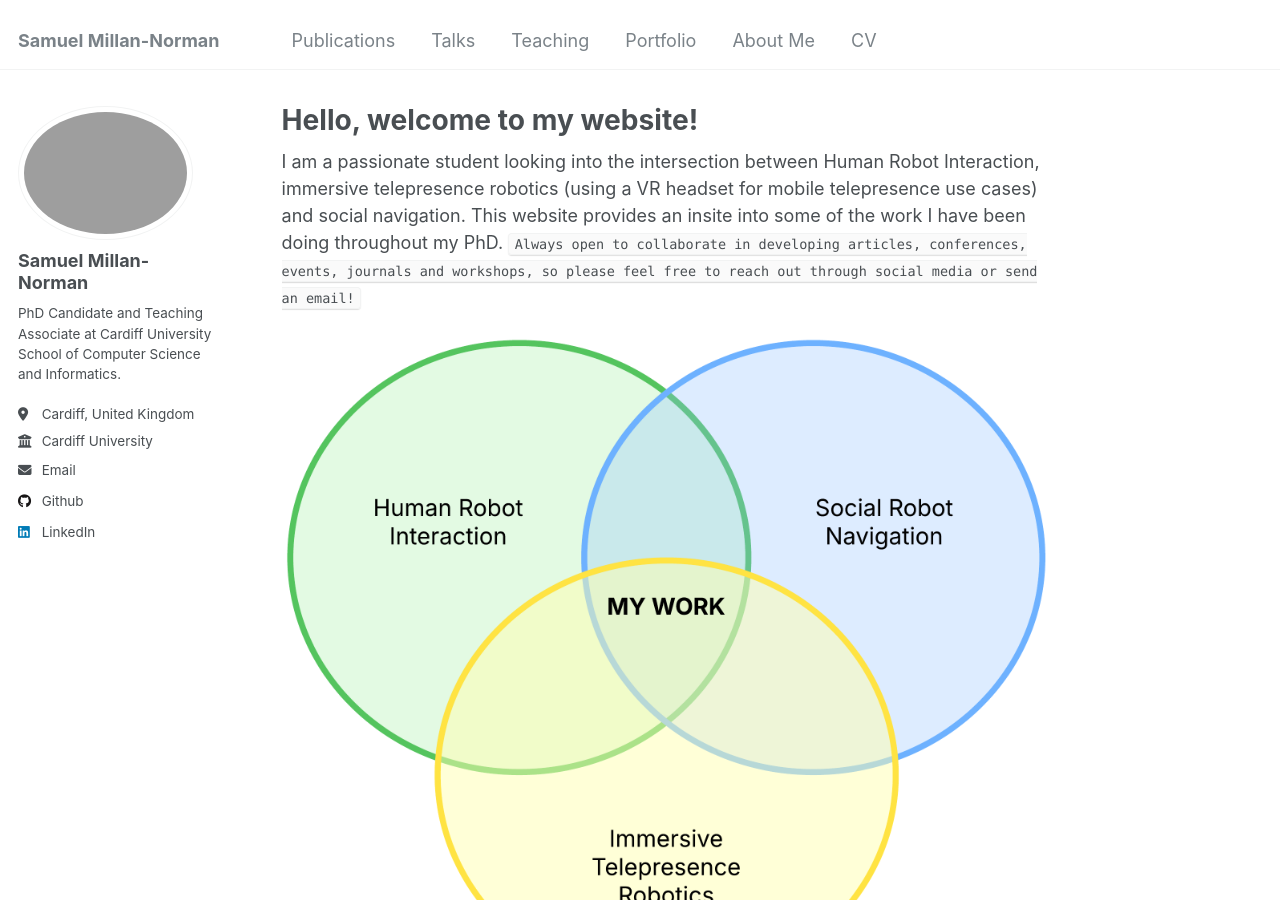
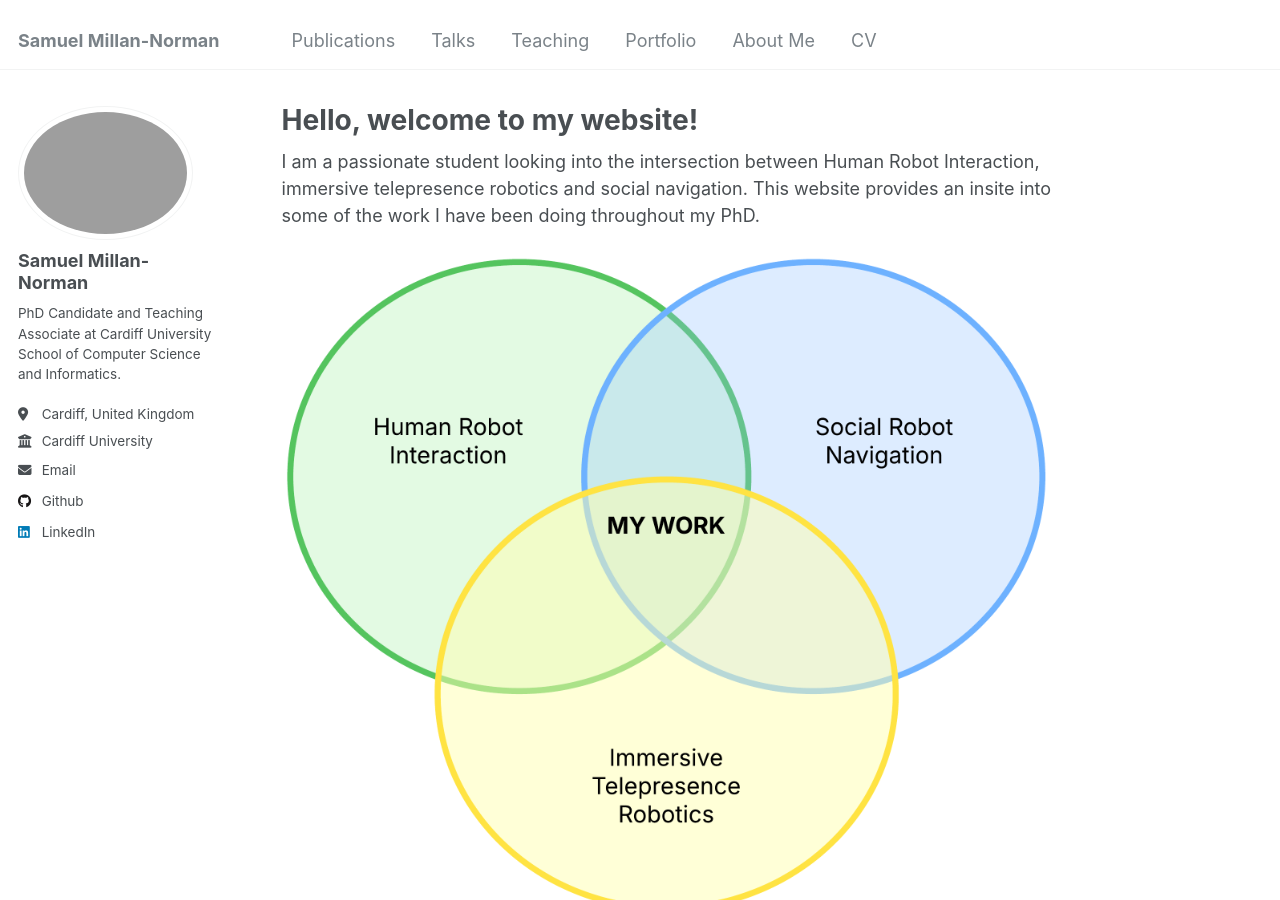
Before and after one commit to SamuelMN005/SamuelMN005.github.io, a Jekyll site: the page built from _pages/main.md, in a window 1280 px wide and 900 px high. Built offline with Jekyll 4.4.1, drawn with Linux system fonts in a browser that asks for light colours.

Commit message:
[Clean]: main page

```diff
--- a/_pages/main.md
+++ b/_pages/main.md
@@ -7,6 +7,8 @@
   - /main.html
 ---
 
-I am a passionate student looking into the intersection between Human Robot Interaction, immersive telepresence robotics (using a VR headset for mobile telepresence use cases) and social navigation. This website provides an insite into some of the work I have been doing throughout my PhD. `Always open to collaborate in developing articles, conferences, events, journals and workshops, so please feel free to reach out through social media or send an email!`
+I am a passionate student looking into the intersection between Human Robot Interaction, immersive telepresence robotics and social navigation. This website provides an insite into some of the work I have been doing throughout my PhD.
 
 <img src='/images/main.png'>
+
+`Always open to collaborate in developing articles, conferences, events, journals and workshops, so please feel free to reach out through social media or send an email!`
```
